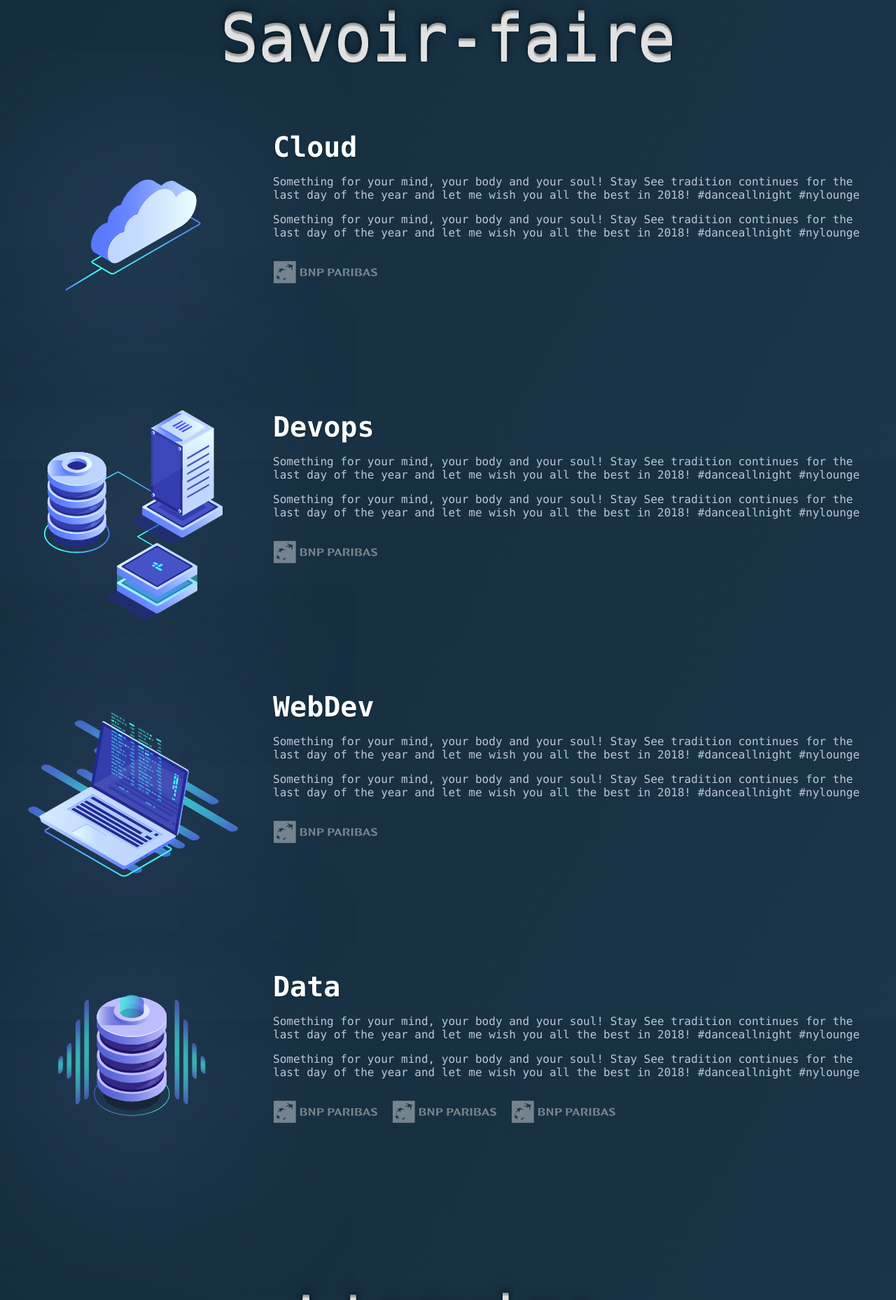
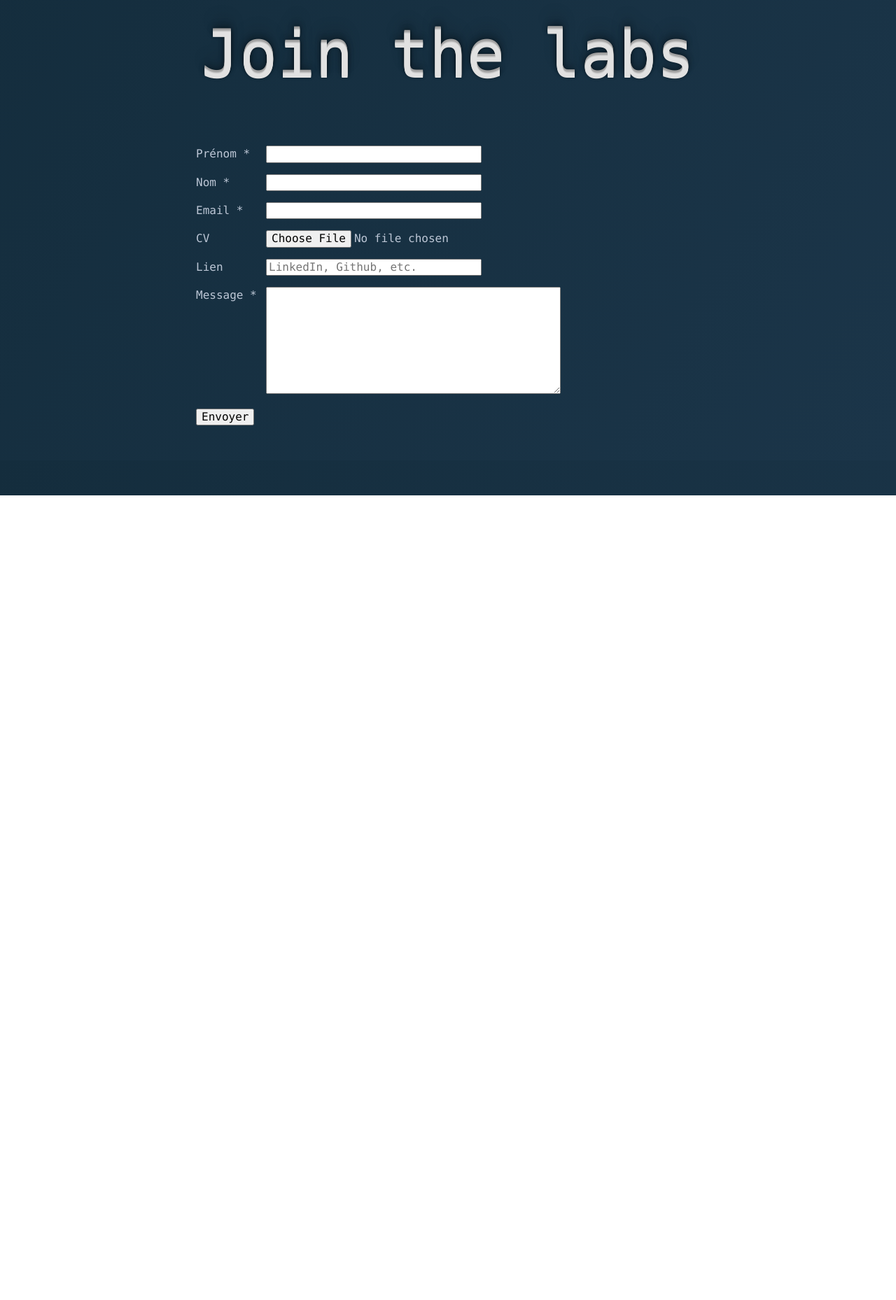
Before and after one commit to tcmlabs/tcmlabs, a Gatsby site: page / in a window 1280 px wide. Shown: the part 942-2800 px from the top of the page at 70% size. After the commit the page ends 1650 px from the top, so only its background shows below. Built offline with nearby package versions, Linux system fonts and the light colour scheme; Gatsby itself is replaced by a stand-in of ours.

Commit message:
Clean up home page and add job application form (#4)
* Bootstrap job application form

* Attempt to fix form honeypot

* Fix missing name in form inputs

* Extract WIP components out of Home page

* Remove contact-us button

* Translate submit button to French

* Mark fields as required

* Thank user upon successful form submission

* IT expertise out of the jungle.

* Allow CV file upload

* Add link field (LinkedIn, Github, whatever)

* Mark required fields

```diff
--- a/src/components/Button.tsx
+++ b/src/components/Button.tsx
@@ -7,9 +7,11 @@ export default styled.button`
   background-color: #142d3d;
   padding: 10px 25px;
   cursor: pointer;
-  & + button {
+
+  & + & {
     margin-left: 10px;
   }
+
   &:hover {
     box-shadow: 0 0 4px rgba(0, 0, 0, 0.12), 0 5px 12px rgba(0, 0, 0, 0.28);
     color: #ffffff;
--- /dev/null
+++ b/src/components/JobApplicationForm.tsx
@@ -0,0 +1,107 @@
+import * as React from 'react';
+import styled from 'styled-components';
+
+export const FORM_NAME = 'job';
+const BOT_FIELD = 'bot-field';
+
+const TextInput = styled.input`
+  width: 300px;
+`;
+
+const FileInput = styled.input`
+  width: 400px;
+`;
+
+const fields = [
+  {
+    name: 'firstName',
+    label: 'Prénom',
+    component: TextInput,
+    props: {
+      type: 'text',
+      required: true,
+    },
+  },
+  {
+    name: 'lastName',
+    label: 'Nom',
+    component: TextInput,
+    props: {
+      type: 'text',
+      required: true,
+    },
+  },
+  {
+    name: 'email',
+    label: 'Email',
+    component: TextInput,
+    props: {
+      type: 'email',
+      required: true,
+    },
+  },
+  {
+    name: 'attachment',
+    label: 'CV',
+    component: FileInput,
+    props: {
+      type: 'file',
+      required: false,
+      accept: '.doc,.docx,.pdf,.md,.markdown,.txt',
+    },
+  },
+  {
+    name: 'link',
+    label: 'Lien',
+    component: TextInput,
+    props: {
+      type: 'text',
+      required: false,
+      placeholder: 'LinkedIn, Github, etc.',
+    },
+  },
+
+  {
+    name: 'message',
+    label: 'Message',
+    component: 'textarea',
+    props: {
+      cols: 40,
+      rows: 8,
+      required: true,
+    },
+  },
+];
+
+export default () => (
+  <form name={FORM_NAME} method="POST" action="/jobs/thanks" data-netlify data-netlify-honeypot={BOT_FIELD}>
+    <input type="hidden" name={BOT_FIELD} />
+
+    {fields.map(({ name, component, props, label }) => (
+      <FieldWrapper>
+        <Label>
+          {label}
+          {props.required ? ' *' : null}
+        </Label>
+        {React.createElement(component, { name, ...props })}
+      </FieldWrapper>
+    ))}
+
+    <FieldWrapper>
+      <button type="submit">Envoyer</button>
+    </FieldWrapper>
+  </form>
+);
+
+const FieldWrapper = styled.div`
+  margin-top: 16px;
+  margin-bottom: 16px;
+`;
+
+const Label = styled.label`
+  display: inline-block;
+  width: 100px;
+
+  vertical-align: top;
+  line-height: 24px;
+`;
--- a/src/pages/index.tsx
+++ b/src/pages/index.tsx
@@ -8,6 +8,7 @@ import Footer from '../components/Footer';
 import JobOffer from '../components/JobOffer';
 import Logo from '../components/Logo';
 import TeamMember from '../components/TeamMember';
+import JobApplicationForm, { FORM_NAME } from '../components/JobApplicationForm';
 
 const cloudIllustration = require('../static/cloud.svg') as string;
 const webdevIllustration = require('../static/webdev.svg') as string;
@@ -24,103 +25,20 @@ class Index extends React.Component {
         <Callout>
           <ContentWrapper>
             <Logo />
-            <Introduction>
-              Something for your mind, your body and your soul! Stay See tradition continues for the last day of the
-              year and let me wish you all the best in 2018! #danceallnight #nylounge
-            </Introduction>
-            <Button>Rejoignez-nous</Button>
-            <Button>Contactez-nous</Button>
+            <Introduction>IT expertise out of the jungle.</Introduction>
+            <a href={`#${FORM_NAME}`}>
+              <Button>Rejoignez-nous</Button>
+            </a>
           </ContentWrapper>
         </Callout>
 
-        <ContentWrapper>
-          <SectionTitle>Savoir-faire</SectionTitle>
+        <ContentWrapper id={FORM_NAME}>
+          <SectionTitle>Join the labs</SectionTitle>
 
-          <KnowledgeSection>
-            <KnowledgeIllustration backgroundImage={cloudIllustration} />
-            <div>
-              <KnowledgeTitle>Cloud</KnowledgeTitle>
-              <p>
-                Something for your mind, your body and your soul! Stay See tradition continues for the last day of the
-                year and let me wish you all the best in 2018! #danceallnight #nylounge
-              </p>
-              <p>
-                Something for your mind, your body and your soul! Stay See tradition continues for the last day of the
-                year and let me wish you all the best in 2018! #danceallnight #nylounge
-              </p>
-              <ClientLogo src={logoBnp} />
-            </div>
-          </KnowledgeSection>
-
-          <KnowledgeSection>
-            <KnowledgeIllustration backgroundImage={devopsIllustration} />
-            <div>
-              <KnowledgeTitle>Devops</KnowledgeTitle>
-              <p>
-                Something for your mind, your body and your soul! Stay See tradition continues for the last day of the
-                year and let me wish you all the best in 2018! #danceallnight #nylounge
-              </p>
-              <p>
-                Something for your mind, your body and your soul! Stay See tradition continues for the last day of the
-                year and let me wish you all the best in 2018! #danceallnight #nylounge
-              </p>
-              <ClientLogo src={logoBnp} />
-            </div>
-          </KnowledgeSection>
-
-          <KnowledgeSection>
-            <KnowledgeIllustration backgroundImage={webdevIllustration} />
-            <div>
-              <KnowledgeTitle>WebDev</KnowledgeTitle>
-              <p>
-                Something for your mind, your body and your soul! Stay See tradition continues for the last day of the
-                year and let me wish you all the best in 2018! #danceallnight #nylounge
-              </p>
-              <p>
-                Something for your mind, your body and your soul! Stay See tradition continues for the last day of the
-                year and let me wish you all the best in 2018! #danceallnight #nylounge
-              </p>
-              <ClientLogo src={logoBnp} />
-            </div>
-          </KnowledgeSection>
-
-          <KnowledgeSection>
-            <KnowledgeIllustration backgroundImage={dataIllustration} />
-            <div>
-              <KnowledgeTitle>Data</KnowledgeTitle>
-              <p>
-                Something for your mind, your body and your soul! Stay See tradition continues for the last day of the
-                year and let me wish you all the best in 2018! #danceallnight #nylounge
-              </p>
-              <p>
-                Something for your mind, your body and your soul! Stay See tradition continues for the last day of the
-                year and let me wish you all the best in 2018! #danceallnight #nylounge
-              </p>
-              <ClientLogo src={logoBnp} />
-              <ClientLogo src={logoBnp} />
-              <ClientLogo src={logoBnp} />
-            </div>
-          </KnowledgeSection>
+          <FormWrapper>
+            <JobApplicationForm />
+          </FormWrapper>
         </ContentWrapper>
-
-        <ContentWrapper>
-          <SectionTitle>L'equipe</SectionTitle>
-          <TeamMemberList>
-            <TeamMember />
-            <TeamMember />
-            <TeamMember />
-            <TeamMember />
-          </TeamMemberList>
-        </ContentWrapper>
-
-        <ContentWrapper>
-          <SectionTitle>Nous rejoindre</SectionTitle>
-          <JobOffer />
-          <JobOffer />
-          <Button>Toutes les offres</Button>
-        </ContentWrapper>
-
-        <Footer />
       </div>
     );
   }
@@ -154,7 +72,7 @@ const Callout = styled.div`
 		url('${calloutBackground}');
 	background-size: 100%, 30%;
   text-align: center;
-	padding: 	200px 0;
+	padding: 240px 0;
 	color: #ffffff;
 `;
 
@@ -169,19 +87,10 @@ const SectionTitle = styled.h2`
   font-weight: 300;
   margin-top: 150px;
   color: #e1e1e1;
-  text-shadow:
-    0 -1px 0 #ccc,
-    0 -2px 0 #bfbfbf,
-    0 -3px 0 #9f9f9f,
-    0 -4px 0 #a6a6a6,
-    0 -5px 0 #999999,
-    0 -6px 1px rgba(0,0,0,.1),
-    0 -0 5px rgba(0,0,0,.1),
-    0 -1px 3px rgba(0,0,0,.3),
-    0 -3px 5px rgba(0,0,0,.2),
-    0 -5px 10px rgba(0,0,0,.25),
-    0 -10px 10px rgba(0,0,0,.2),
-    0 -20px 20px rgba(0,0,0,.15);
+  text-shadow: 0 -1px 0 #ccc, 0 -2px 0 #bfbfbf, 0 -3px 0 #9f9f9f, 0 -4px 0 #a6a6a6, 0 -5px 0 #999999,
+    0 -6px 1px rgba(0, 0, 0, 0.1), 0 -0 5px rgba(0, 0, 0, 0.1), 0 -1px 3px rgba(0, 0, 0, 0.3),
+    0 -3px 5px rgba(0, 0, 0, 0.2), 0 -5px 10px rgba(0, 0, 0, 0.25), 0 -10px 10px rgba(0, 0, 0, 0.2),
+    0 -20px 20px rgba(0, 0, 0, 0.15);
 `;
 
 const KnowledgeIllustration = styled.div`
@@ -229,3 +138,9 @@ const TeamMemberList = styled.div`
   flex-wrap: wrap;
   justify-content: center;
 `;
+
+const FormWrapper = styled.div`
+  margin: 0px auto;
+  width: 60%;
+  margin-bottom: 100px;
+`;
```
Also changed, not shown: src/components/home/JoinTheLabsSection.tsx (added, +10 -0 lines), src/components/home/TeamSection.tsx (added, +13 -0 lines), src/components/home/WhatWeDoSection.tsx (added, +73 -0 lines), src/pages/jobs/thanks.tsx (added, +27 -0 lines).
